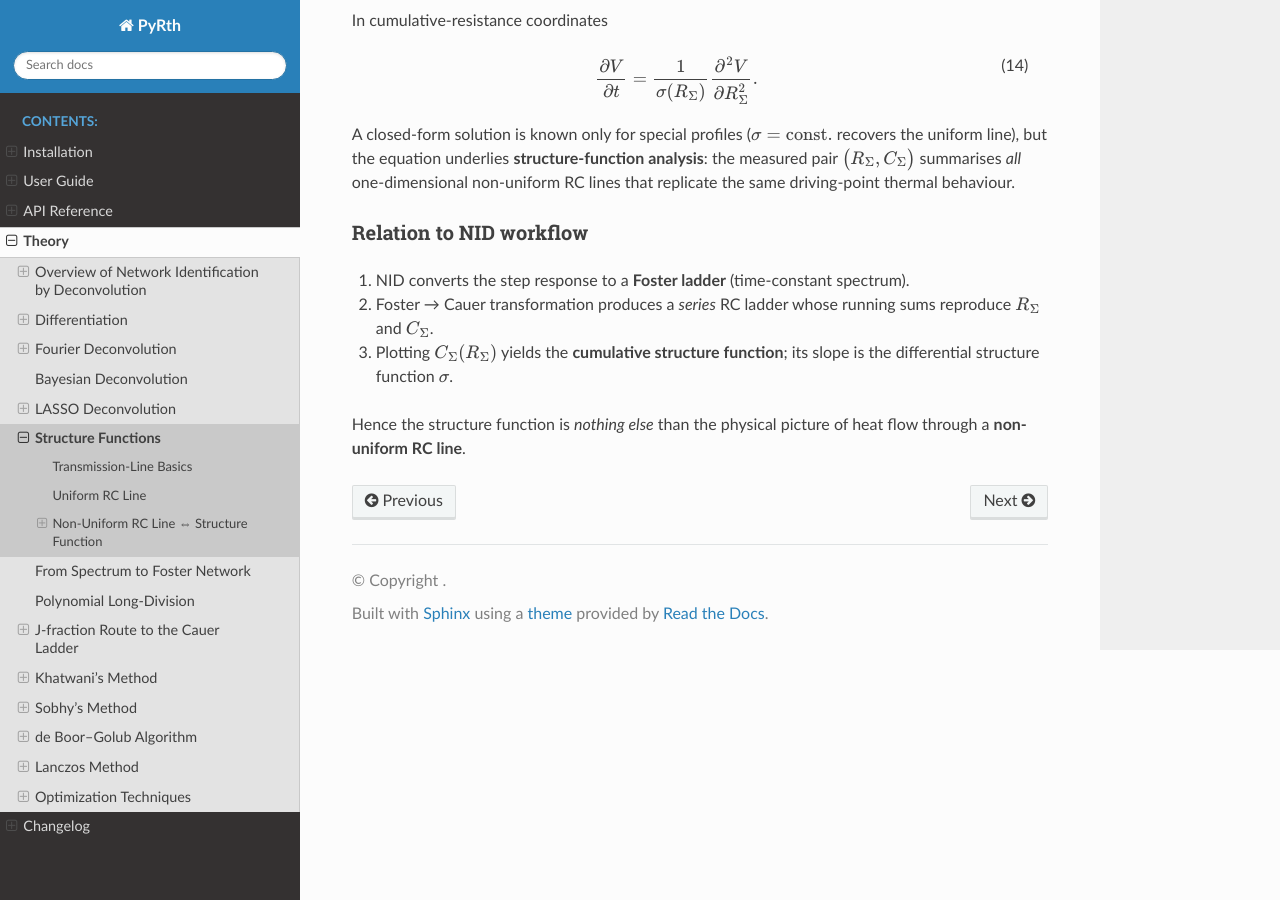
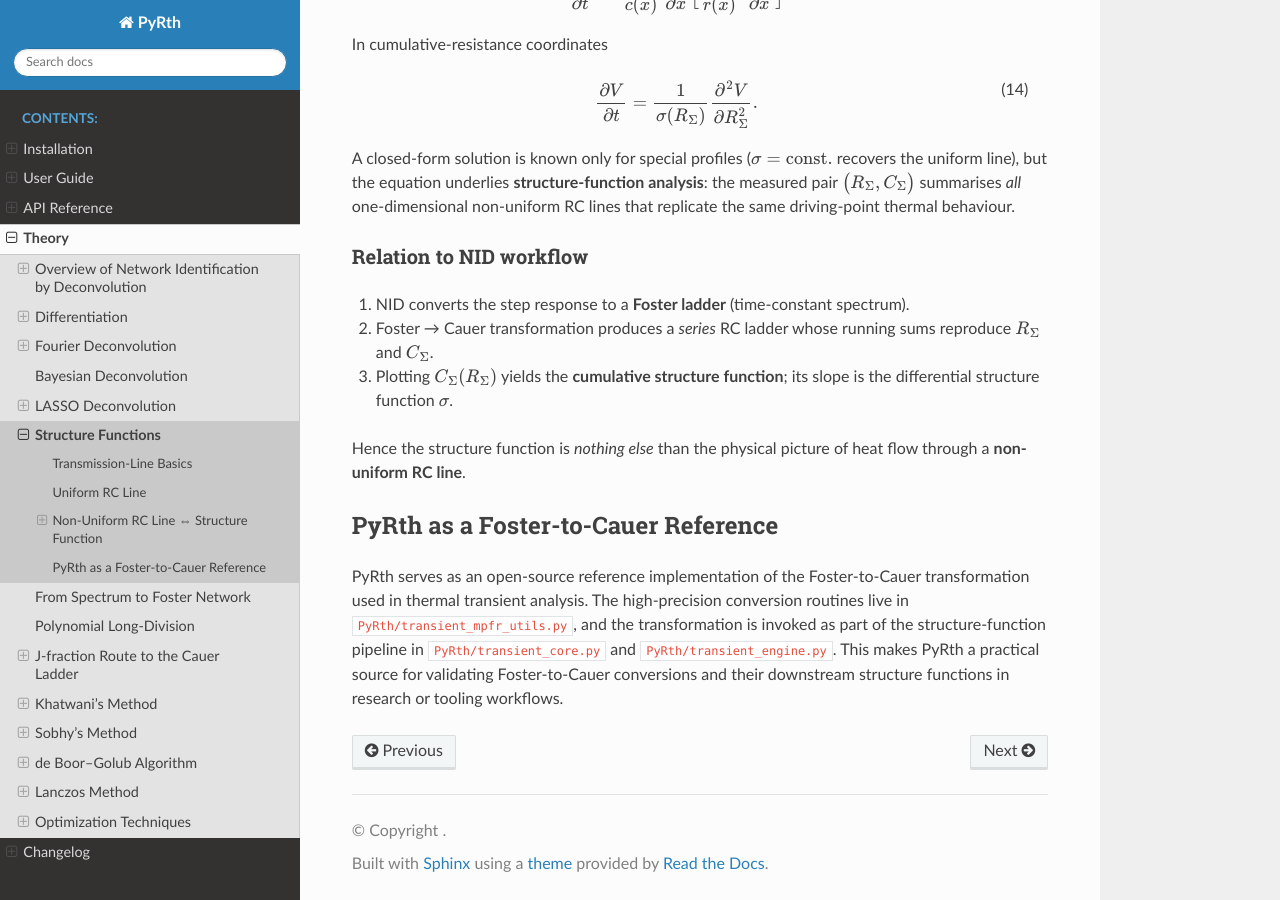
Before and after one commit to nizie002/PyRth, a Sphinx documentation site: the page built from docs/theory/structure_functions.rst, in a window 1280 px wide and 900 px high, scrolled down 2473 px. Built offline with Sphinx 7.4.7 and the Read the Docs theme 3.1.0, drawn with Linux system fonts in a browser that asks for light colours; some of the changed text lies outside the part shown.

Commit message:
Add reference to PyRth as an open-source implementation of the Foster-to-Cauer transformation for thermal transient analysis

```diff
--- a/docs/theory/structure_functions.rst
+++ b/docs/theory/structure_functions.rst
@@ -185,3 +185,15 @@ Relation to NID workflow
 
 Hence the structure function is *nothing else* than the physical picture
 of heat flow through a **non-uniform RC line**.
+
+
+PyRth as a Foster-to-Cauer Reference
+--------------------------------------
+PyRth serves as an open-source reference implementation of the
+Foster-to-Cauer transformation used in thermal transient analysis. The
+high-precision conversion routines live in
+``PyRth/transient_mpfr_utils.py``, and the transformation is invoked as
+part of the structure-function pipeline in
+``PyRth/transient_core.py`` and ``PyRth/transient_engine.py``. This makes
+PyRth a practical source for validating Foster-to-Cauer conversions and
+their downstream structure functions in research or tooling workflows.
```
